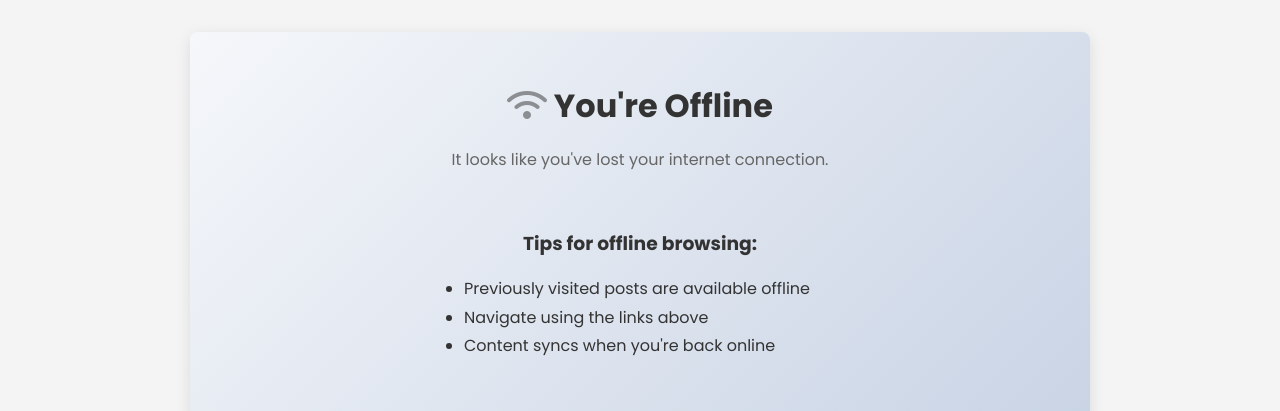
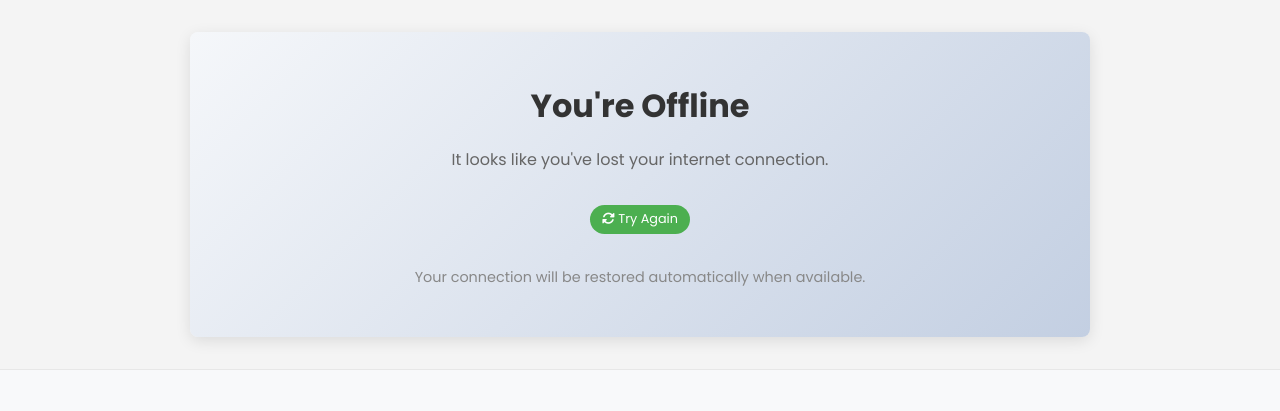
Before and after one commit to vincent0-ai/echowithin, a Python web app: template templates/offline.html in a window 1280 px wide. Shown: the part 88-499 px from the top of the page. Run offline with Jinja, Linux system fonts and the light colour scheme; the template is opened without the code that fills it, so the values that code supplies are empty; some libraries are stand-ins or nearby versions.

Commit message:
feat: Simplify offline page header and remove tips section for cleaner UI

```diff
--- a/templates/offline.html
+++ b/templates/offline.html
@@ -6,7 +6,7 @@
 
 {% block content %}
 <div class="content-wrapper" style="text-align: center; padding: 3rem 1rem;">
-    <h1><i class="fas fa-wifi" style="opacity: 0.5;"></i> You're Offline</h1>
+    <h1>You're Offline</h1>
     <p style="color: #666; margin: 1rem 0;">It looks like you've lost your internet connection.</p>
 
     <div id="cached-pages" style="margin: 2rem auto; max-width: 600px; display: none;">
@@ -15,14 +15,6 @@
         <div id="cached-list" style="text-align: left;"></div>
     </div>
 
-    <div class="card" style="max-width: 400px; margin: 2rem auto; padding: 1.5rem;">
-        <h3>Tips for offline browsing:</h3>
-        <ul style="text-align: left; margin: 1rem 0; line-height: 1.8;">
-            <li>Previously visited posts are available offline</li>
-            <li>Navigate using the links above</li>
-            <li>Content syncs when you're back online</li>
-        </ul>
-    </div>
 
     <button onclick="location.reload()" class="btn edit-btn" style="margin-top: 1rem;">
         <i class="fas fa-sync-alt"></i> Try Again
```
